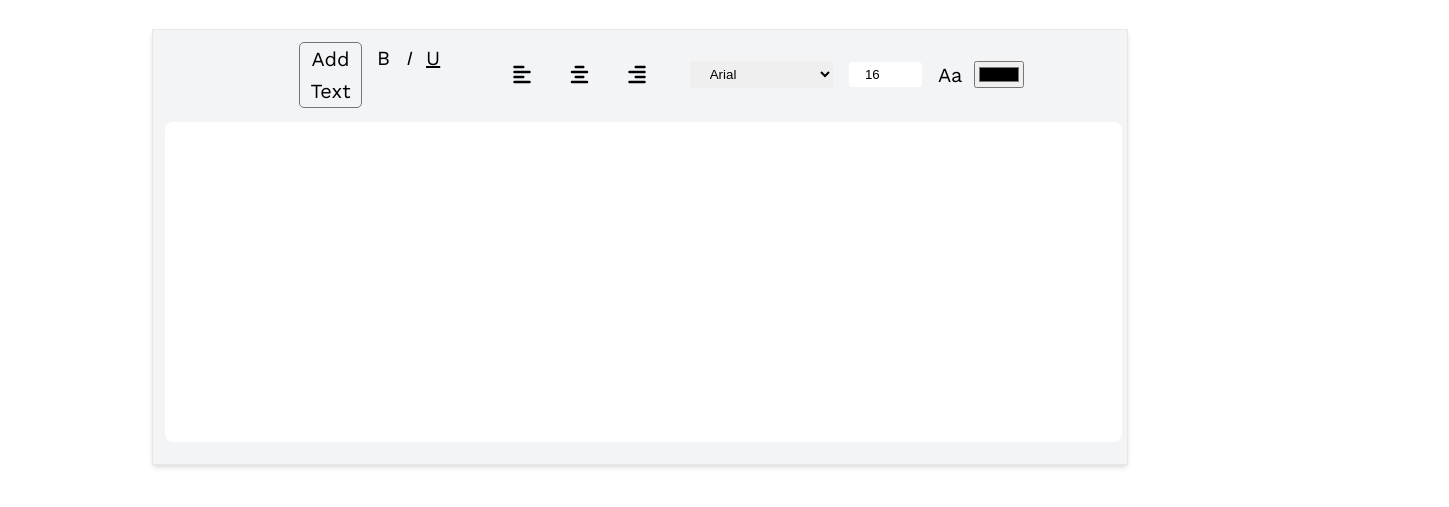
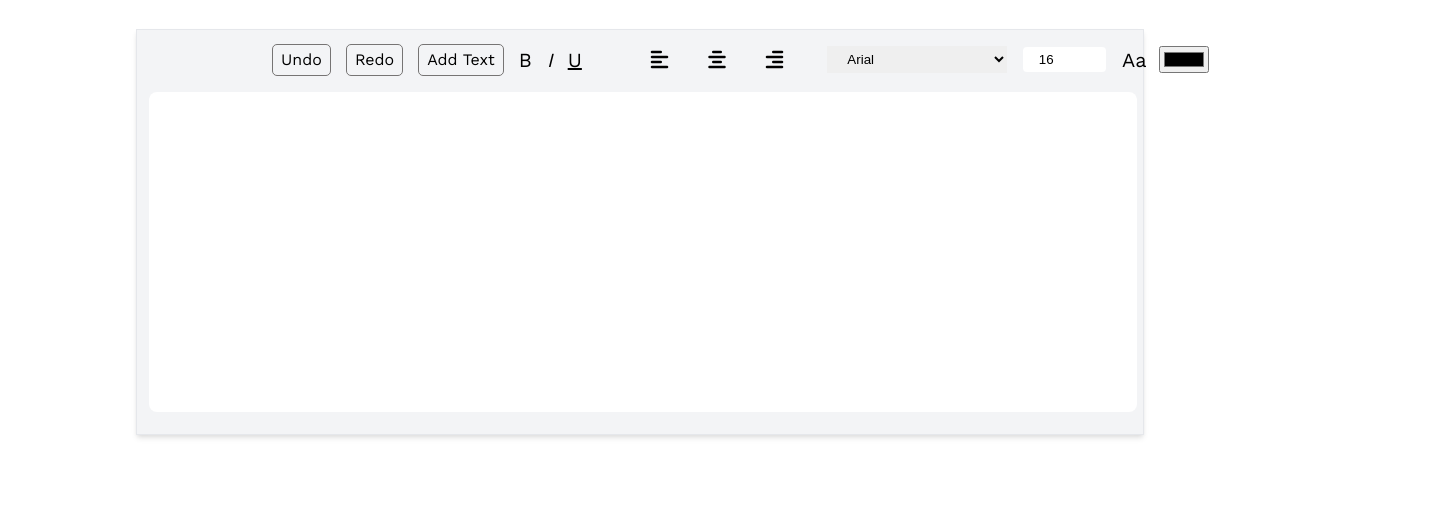
Before and after one commit to hr-safin/Tech-editor-PHB8, a plain HTML site: page src/index.html in a window 1280 px wide. Shown: the part 157-664 px from the top of the page, 1449 px wide, since content can reach past the window. Drawn offline with nearby package versions, Linux system fonts and the light colour scheme.

Commit message:
added undo and redo button

```diff
--- a/src/index.html
+++ b/src/index.html
@@ -30,6 +30,8 @@
       <div class="editor-container">
         <div class="toolbar-container">
           <div class="toolber-1">
+            <h2  id="undo" class="undo">Undo</h2>
+            <h2  id="redo" class="redo">Redo</h2>
             <h2  id="addText" class="bold-1">Add Text</h2>
             <h2 id="bold" class="bold-1">B</h2>
             <h2 id="italic" class="italic">I</h2>
--- a/src/script.js
+++ b/src/script.js
@@ -156,7 +156,6 @@ function makeElementDraggable(element) {
 
   document.addEventListener("mousemove", function (e) {
     if (isDragging) {
-      element.style.position = "absolute"; // Ensure the element is positioned absolutely
       element.style.left = e.clientX - offsetX + "px";
       element.style.top = e.clientY - offsetY + "px";
     }
--- a/src/style.css
+++ b/src/style.css
@@ -43,8 +43,8 @@ body {
   border: 1px solid #e5e7eb;
   box-shadow: 0 4px 6px -1px rgba(0, 0, 0, 0.1),
     0 2px 4px -1px rgba(0, 0, 0, 0.06);
-  margin-left: 5rem;
-  margin-right: 5rem;
+  margin-left: 4rem;
+  margin-right: 4rem;
   padding: 0.75rem;
   margin-top: 2rem;
   margin-bottom: 2rem;
@@ -54,9 +54,11 @@ body {
 /* Toolbar container styling */
 .toolbar-container {
   display: flex;
-  justify-content: space-between;
+  justify-content: center;
   align-items: center;
-  margin-left: 40px;
+  width: 1300px;
+  margin: auto;
+
 }
 
 
@@ -71,10 +73,33 @@ body {
 }
 #addText.bold-1{
   font-weight: normal;
-  font-size: 20px;
+  font-size: 16px;
   margin-right: 15px;
   cursor: pointer;
   padding-left: 8px;
+  padding-right: 8px;
+  padding-top: 2px;
+  border-radius: 5px;
+  border: 1px solid rgb(118, 116, 116);
+}
+#undo.undo{
+  font-weight: normal;
+  font-size: 16px;
+  margin-right: 15px;
+  cursor: pointer;
+  padding-left: 8px;
+  padding-right: 8px;
+  border-radius: 5px;
+  padding-top: 2px;
+  border: 1px solid rgb(118, 116, 116);
+}
+#redo.redo{
+  font-weight: normal;
+  font-size: 16px;
+  margin-right: 15px;
+  cursor: pointer;
+  padding-left: 8px;
+  padding-top: 2px;
   padding-right: 8px;
   border-radius: 5px;
   border: 1px solid rgb(118, 116, 116);
@@ -170,8 +195,8 @@ body {
 .toolber-1 {
   font-weight: normal;
   display: flex;
-  margin-left: 94px;
-  margin-right: 6px;
+  margin-left: 30px;
+  margin-right: 2px;
 }
 
 /* Toolbar 2 styling */
@@ -185,7 +210,7 @@ body {
 .toolber-3 {
   display: flex;
   margin-right: 1rem;
-  margin-left: 70px;
+  margin-left: 0px;
   margin-top: 1rem;
   align-items: center;
 }
```
